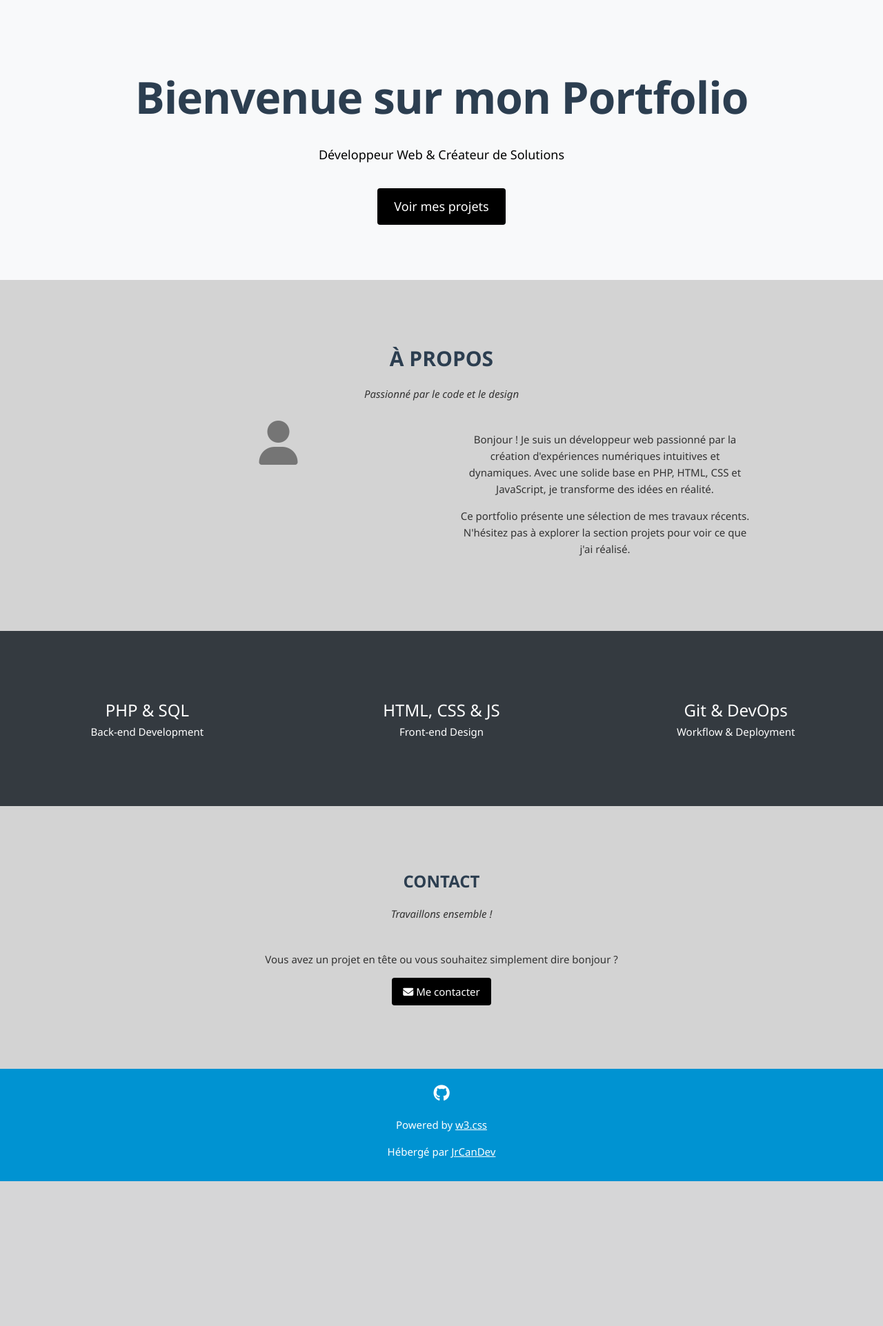
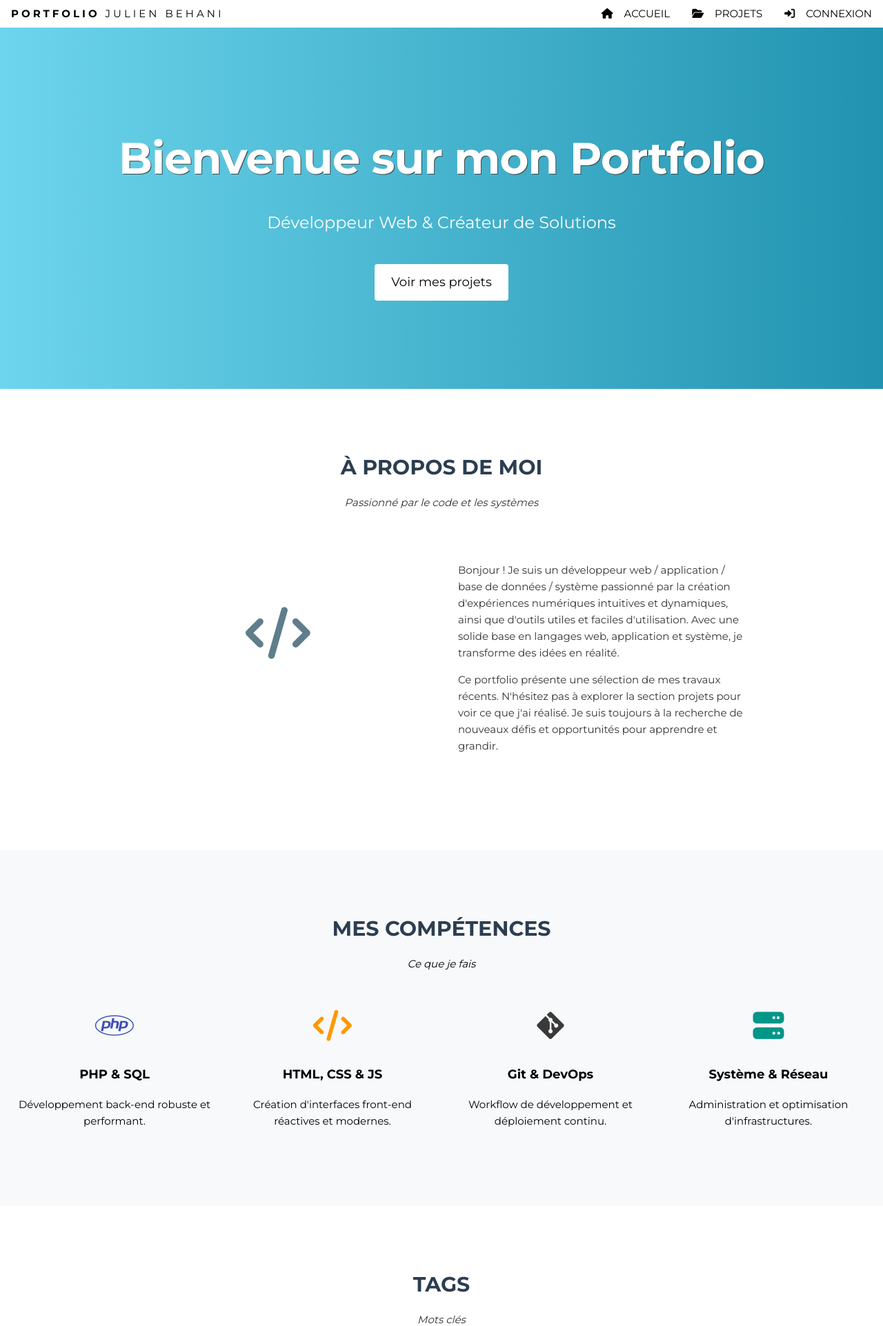
Before and after one commit to kinator/portfolio, a PHP site: the page made by index.php in a window 1280 px wide. Shown: the top 1923 px of the page at 69% size. Before the commit the page ends 1713 px from the top, so only its background shows below. Run offline with PHP 8.4, Linux system fonts and the light colour scheme; data that the repository does not hold is empty; some libraries are stand-ins or nearby versions.

Commit message:
Added tags to database and fixed routes

```diff
--- a/bdd.sql
+++ b/bdd.sql
@@ -39,7 +39,6 @@ INSERT INTO utilisateurs (nom_util, mdp, admin) VALUES
 
 INSERT INTO competences (id_comp, name, description) VALUES
 ('GIT', 'Git', 'Gestion de versions décentralisée.'),
-('OPTIMISATION', 'Optimisation', 'Amélioration des performances et de l''efficacité.'),
 -- Web
 ('HTML', 'HTML', 'Langage de balisage pour le Web.'),
 ('CSS', 'CSS', 'Feuilles de style en cascade pour la mise en forme de pages Web.'),
--- a/check_login.php
+++ b/check_login.php
@@ -29,4 +29,5 @@ if (isset($_POST['connect'])) {
     }
 }
 
-header('Location:index.php');
+$base_url = rtrim(dirname($_SERVER['SCRIPT_NAME']), '/');
+header('Location: ' . $base_url . '/');
--- a/controllers/accueil/index.controller.php
+++ b/controllers/accueil/index.controller.php
@@ -1,2 +1,4 @@
 <?php
+$db = require "$root/lib/pdo.php";
+$tags = getTags($db);
 include "$root/views/accueil/index.view.php";
--- a/controllers/projets/index.controller.php
+++ b/controllers/projets/index.controller.php
@@ -1,2 +1,2 @@
 <?php
-include "$root/views/accueil/index.view.php";
+include "$root/views/projets/index.view.php";
--- a/css/styles.css
+++ b/css/styles.css
@@ -6,13 +6,18 @@
   --light-bg: #f8f9fa;
   --dark-bg: #343a40;
   --white: #ffffff;
-  --font-main: 'Segoe UI', Tahoma, Geneva, Verdana, sans-serif;
 }
 
 body {
-  font-family: var(--font-main);
   color: var(--text-color);
   line-height: 1.6;
+  display: flex;
+  flex-direction: column;
+  min-height: 100vh;
+}
+
+body, h1, h2, h3, h4, h5, h6 {
+  font-family: "Montserrat", sans-serif;
 }
 
 h1, h2, h3, h4, h5, h6 {
@@ -171,3 +176,7 @@ h1, h2, h3, h4, h5, h6 {
   padding-top: 80px !important;
   padding-bottom: 80px !important;
 }
+
+.maincontent {
+  flex: 1;
+}
--- a/disconnect.php
+++ b/disconnect.php
@@ -1,7 +1,9 @@
 <?php
 session_start();
 session_destroy();
-header("Location: index.php");
+session_start(); // Start a new session to store the flash message
 $_SESSION['mesgs']['confirm'][] = 'Déconnecté avec succés';
+$base_url = rtrim(dirname($_SERVER['SCRIPT_NAME']), '/');
+header("Location: " . $base_url . "/");
 exit();
 ?>
--- a/inc/footer.php
+++ b/inc/footer.php
@@ -1,7 +1,5 @@
 </div>
-<div style="left:0;"></div>
 <?php
-session_start();
 $errors = isset($_SESSION['mesgs']['errors']) ? $_SESSION['mesgs']['errors'] : [];
 $confirms = isset($_SESSION['mesgs']['confirm']) ? $_SESSION['mesgs']['confirm'] : [];
 $errors = json_encode($errors);
@@ -14,14 +12,12 @@ if ($db) {
 }
 ?>
 
-<div class="spacer" <?= $preventBackground ? '' : 'style="background: lightgrey ;"'?>></div>
-
 <script>
   var errors = <?= $errors ?>;
   var confirms = <?= $confirms ?>;
 
   setTimeout(function() {
-    if (errors != "") {
+    if (errors && errors.length > 0) {
       errors.forEach(error => {
         alert(error);
       });
@@ -29,38 +25,16 @@ if ($db) {
   }, 300);
 
   setTimeout(function() {
-    if (confirms != "") {
+    if (confirms && confirms.length > 0) {
       confirms.forEach(confirm => {
         alert(confirm);
       });
     }
   }, 300);
-
-  window.addEventListener('load', adjustSpacer);
-  window.addEventListener('resize', adjustSpacer);
-
-  function adjustSpacer() {
-    const body = document.body;
-    const html = document.documentElement;
-
-    const header = document.querySelector('.fullHead');
-    const footer = document.querySelector('footer');
-    const content = document.querySelector('.maincontent');
-    const spacer = document.querySelector('.spacer');
-
-    const totalUsedHeight =
-      header.offsetHeight +
-      footer.offsetHeight +
-      content.offsetHeight;
-
-    const windowHeight = window.innerHeight;
-
-    const extraSpace = windowHeight - totalUsedHeight;
-    spacer.style.height = extraSpace > 0 ? `${extraSpace+1}px` : '0';
-  }
 </script>
 
-<footer class="w3-container w3-padding-16 w3-center w3-text-white main-background-color w3-xlarge">
+<!-- Footer -->
+<footer class="w3-container w3-padding-32 w3-center w3-black w3-xlarge">
   <a href="https://github.com/JrCanDev/GDI" target="_blank"><i class="fab fa-github w3-hover-opacity" aria-hidden="true"></i></a>
   <p class="w3-medium">Powered by <a href="https://www.w3schools.com/w3css/default.asp" target="_blank">w3.css</a></p>
   <p class="w3-medium">Hébergé par <a href="https://github.com/JrCanDev" target="_blank">JrCanDev</a></p>
--- a/inc/head.php
+++ b/inc/head.php
@@ -7,28 +7,20 @@
 
 <head>
     <meta charset="utf-8">
-    <title>GDI - Gestion du Département Informatique</title>
+    <title>Portfolio de Julien Behani</title>
     <meta name="viewport" content="width=device-width, initial-scale=1">
     <link rel="stylesheet" href="https://www.w3schools.com/w3css/4/w3.css">
+    <link rel="stylesheet" href="https://fonts.googleapis.com/css?family=Montserrat:400,700&display=swap">
     <link rel="stylesheet" href="https://cdnjs.cloudflare.com/ajax/libs/font-awesome/6.2.1/css/all.min.css" integrity="sha512-MV7K8+y+gLIBoVD59lQIYicR65iaqukzvf/nwasF0nqhPay5w/9lJmVM2hMDcnK1OnMGCdVK+iQrJ7lzPJQd1w==" crossorigin="anonymous" referrerpolicy="no-referrer" />
-    <link rel="stylesheet" href="https://gdi.jrcan.dev/css/styles.css" />
-    <link rel="stylesheet" href="https://fonts.googleapis.com/icon?family=Material+Icons">
-    <script src="/js/scripts.js"></script>
+    <link rel="stylesheet" href="<?= $base_url ?>/css/styles.css" />
     <script src="https://code.jquery.com/jquery-3.6.0.min.js"></script>
 </head>
 <body>
     <div class="fullHead">
         <div class="menutop">
             <?php
-            if ($authorized == true)
-                include dirname(__FILE__) . '/top.php';
-            ?>
-        </div>
-        <div class="menuleft">
-            <?php
-            if ($authorized == true)
-                include  dirname(__FILE__) . '/left.php';
+            include dirname(__FILE__) . '/top.php';
             ?>
         </div>
     </div>
-    <div class="maincontent w3-display-container w3-center" style="background: lightgrey;">
+    <div class="maincontent">
--- a/inc/top.php
+++ b/inc/top.php
@@ -1,148 +1,65 @@
 <?php
-  try {
-    if (!isset($_SESSION)) {
-      session_start();
-    }
-
-    if (!isset($db)) {
-      $db = require "$root/lib/pdo.php";
-    }
-
-    $stmt = $db->query("SELECT id_as FROM annee_scolaire ORDER BY id_as DESC");
-    $years = $stmt->fetchAll(PDO::FETCH_ASSOC);
-
-    if (isset($_SESSION['annee'])) {
-      $selected = $_SESSION['annee'];
-      $first_load = false;
-    } else {
-      $first_load = true;
-      $selected = $years[0]['id_as'];
-      $_SESSION['annee'] = $selected;
-    };
-
-  } catch (Throwable $e) {
-    echo ''. $e->getMessage() .'';
-  }
+if (isset($_SESSION['user']) && file_exists(dirname(__FILE__, 2) . '/class/authClass.php')) {
+  require_once dirname(__FILE__, 2) . '/class/authClass.php';
+}
 ?>
 
 <!-- Navbar -->
-<div class="w3-display-container top_header" style="min-height: 100px; max-height: 200px;">
-  <div class="w3-padding w3-display-left logo-container">
-    <img src="/img/logo.png" alt="Logo" class="logo" style="height: 75px">
-  </div>
-  <div class="w3-padding w3-display-middle w3-center">
-    <p class="title"><b><?= isset($pageTitle) ? sanitize($pageTitle) : 'Gestion du Département informatique' ?></b></p>
-  </div>
-  <div class="w3-padding w3-display-topright w3-margin" style="display:flex; flex-direction: row; justify-content: center; align-items: center">
-    <h4 class="title" style="padding-right: 20px"><?= $_SESSION['user']['nom_ens'] == 'admin_nom' ? 'admin' : sanitize($_SESSION['user']['nom_ens']) . " " . sanitize($_SESSION['user']['prenom_ens'])?></h4>
-    <img src="/img/exit.png" class="clickable" alt="exit" id="disconnectImg" style="height: 50px">
-  </div>
+<div class="w3-bar w3-white w3-card" id="myNavbar">
+    <a href="<?= $base_url ?>/" class="w3-bar-item w3-button w3-wide"><b>PORTFOLIO</b> JULIEN BEHANI</a>
+    <!-- Right-sided navbar links -->
+    <div class="w3-right w3-hide-small">
+      <a href="<?= $base_url ?>/" class="w3-bar-item w3-button"><i class="fa fa-home w3-margin-right"></i>ACCUEIL</a>
+      <a href="<?= $base_url ?>/projets" class="w3-bar-item w3-button"><i class="fa fa-folder-open w3-margin-right"></i>PROJETS</a>
+      <?php if (isset($_SESSION['user']) && authClass::checkPriviledAdmin($_SESSION['user']['nom_util'])) { ?>
+        <a href="<?= $base_url ?>/bd" class="w3-bar-item w3-button"><i class="fa fa-database w3-margin-right"></i>BASE DE DONNÉES</a>
+      <?php } ?>
+      <?php if (isset($_SESSION['user'])) : ?>
+        <div class="w3-dropdown-hover w3-right">
+          <button class="w3-button"><i class="fa fa-user w3-margin-right"></i><?= $_SESSION['user']['nom_ens'] == 'admin_nom' ? 'ADMIN' : strtoupper(sanitize($_SESSION['user']['prenom_ens'])) ?> <i class="fa fa-caret-down"></i></button>
+          <div class="w3-dropdown-content w3-bar-block w3-card-4">
+            <a href="<?= $base_url ?>/disconnect.php" class="w3-bar-item w3-button">Déconnexion</a>
+          </div>
+        </div>
+      <?php else : ?>
+        <a href="<?= $base_url ?>/login.php" class="w3-bar-item w3-button"><i class="fa fa-sign-in-alt w3-margin-right"></i>CONNEXION</a>
+      <?php endif; ?>
+    </div>
+    <!-- Hide right-floated links on small screens and replace them with a menu icon -->
+    <a href="javascript:void(0)" class="w3-bar-item w3-button w3-right w3-hide-large w3-hide-medium" onclick="w3_open()">
+      <i class="fa fa-bars"></i>
+    </a>
 </div>
 
-<div>
-  <nav class="w3-bar w3-card">
-    <form method='GET'>
-      <button type='submit' class="w3-bar-item w3-button headButton">
-        <b>Accueil</b>
-      </button>
-    </form>
-    <form method='GET'>
-      <input type='hidden' name='page' value='services'>
-      <button type='submit' class="w3-bar-item w3-button headButton">
-        <b>Services</b>
-      </button>
-    </form>
-    <form method='GET'>
-      <input type='hidden' name='page' value='maquette'>
-      <button type='submit' class="w3-bar-item w3-button headButton">
-        <b>Maquette</b>
-      </button>
-    </form>
-    <form method='GET'>
-      <input type='hidden' name='page' value='stats'>
-      <button type='submit' class="w3-bar-item w3-button headButton">
-        <b>Stats/données brutes</b>
-      </button>
-    </form>
-    <?php if (authClass::checkPriviledgeVacataire($_SESSION['user']['nom_util'])) { ?>
-    <form method='GET'>
-      <input type='hidden' name='page' value='vaca'>
-      <button type='submit' class="w3-bar-item w3-button headButton">
-        <b>Coordonnées des vacataires</b>
-      </button>
-    </form>
-    <?php } if (authClass::checkPriviledgeDatabase($_SESSION['user']['nom_util'])) { ?>
-    <form method='GET'>
-      <input type='hidden' name='page' value='bd'>
-      <button type='submit' class="w3-bar-item w3-button headButton">
-        <b>Base de données</b>
-      </button>
-    </form>
-    <?php } ?>
-    <select id="choose_year" class="w3-right w3-padding">
-      <?php
-      echo authClass::checkPriviledgeDatabase($_SESSION['user']['nom_util']) ? "<option value='new_year'>Créer année</option>" : "";
-      ?>
-      <?php foreach ($years as $year) { ?>
-        <option value="<?= $year['id_as'] ?>" <?php if ($selected == $year['id_as']) echo 'selected' ?>><?= sanitize($year['id_as']) ?></option>
-      <?php } ?>
-    </select>
-  </nav>
-</div>
+<!-- Sidebar on small screens when clicking the menu icon -->
+<nav class="w3-sidebar w3-bar-block w3-black w3-card w3-animate-left w3-hide-medium w3-hide-large" style="display:none" id="mySidebar">
+  <a href="javascript:void(0)" onclick="w3_close()" class="w3-bar-item w3-button w3-large w3-padding-16">Fermer ×</a>
+  <a href="<?= $base_url ?>/" onclick="w3_close()" class="w3-bar-item w3-button">ACCUEIL</a>
+  <a href="<?= $base_url ?>/projets" onclick="w3_close()" class="w3-bar-item w3-button">PROJETS</a>
+  <?php if (isset($_SESSION['user']) && authClass::checkPriviledAdmin($_SESSION['user']['nom_util'])) { ?>
+    <a href="<?= $base_url ?>/bd" onclick="w3_close()" class="w3-bar-item w3-button">BASE DE DONNÉES</a>
+  <?php } ?>
+  <?php if (isset($_SESSION['user'])) : ?>
+    <a href="<?= $base_url ?>/disconnect.php" class="w3-bar-item w3-button">DÉCONNEXION</a>
+  <?php else : ?>
+    <a href="<?= $base_url ?>/login.php" class="w3-bar-item w3-button">CONNEXION</a>
+  <?php endif; ?>
+</nav>
 
 <script>
-  <?php
-  echo authClass::checkPriviledgeDatabase($_SESSION['user']['nom_util']) && (isset($first_load) && $first_load === true) ? "document.getElementById('mySelect').selectedIndex = 0;" : "";
-  ?>
+// Toggle between showing and hiding the sidebar when clicking the menu icon
+var mySidebar = document.getElementById("mySidebar");
 
-  document.getElementById('disconnectImg').addEventListener('click', function() {
-      window.location.href = '/disconnect.php';
-  });
+function w3_open() {
+  if (mySidebar.style.display === 'block') {
+    mySidebar.style.display = 'none';
+  } else {
+    mySidebar.style.display = 'block';
+  }
+}
 
-  document.querySelectorAll('.headButton').forEach(button => {
-    button.addEventListener('click', function () {
-      const pageUrl = this.getAttribute('data-url')
-      window.location.href = pageUrl;
-    });
-  });
-
-  document.getElementById('choose_year').addEventListener('change', function() {
-    if (this.value === 'new_year') {
-      window.location.href = 'index.php?page=new_year';
-      return;
-    }
-    $.ajax({
-      url: '/inc/top.year.ajax.php',
-      type: 'POST',
-      data: {
-        selected: this.value
-      },
-      success: function(response) {
-        location.reload();
-      }
-    });
-  });
-
-  function adjustTextSize() {
-    const textElements = document.querySelectorAll('.title');
-    const screenWidth = window.innerWidth;
-
-    let fontSize;
-    if (screenWidth < 700) {
-      fontSize = '0px';
-    } else if (screenWidth < 800) {
-      fontSize = '12px';
-    } else if (screenWidth < 1100) {
-      fontSize = '16px';
-    } else {
-      fontSize = '24px';
-    }
-
-    textElements.forEach(element => {
-      element.style.fontSize = fontSize;
-    });
-  }
-
-  window.addEventListener('load', adjustTextSize);
-  window.addEventListener('resize', adjustTextSize);
+// Close the sidebar with the close button
+function w3_close() {
+    mySidebar.style.display = "none";
+}
 </script>
--- a/index.php
+++ b/index.php
@@ -1,24 +1,35 @@
 <?php
-$auth = require_once dirname(__FILE__) . '/lib/security.lib.php';
+session_start();
 require_once dirname(__FILE__) . '/lib/project.lib.php';
 include_once dirname(__FILE__) . '/vendor/autoload.php';
 
 $root = dirname(__FILE__);
+$base_url = rtrim(dirname($_SERVER['SCRIPT_NAME']), '/');
 
-switch (GETPOST('page')) {
-  case 'projets':
-    include "$root/controllers/projets/index.controller.php";
-    break;
+// Get the page from the query string provided by .htaccess, trimming slashes.
+$requestPath = isset($_GET['q']) ? trim($_GET['q'], '/') : '';
+$page = $requestPath === '' ? null : $requestPath;
 
-    case 'bd':
-    include "$root/controllers/database/index.controller.php";
-    break;
+// Define all routes and whether they require authentication
+$routes = [
+    'projets'  => ['controller' => "$root/controllers/projets/index.controller.php", 'auth' => false],
+    'bd'       => ['controller' => "$root/controllers/database/index.controller.php", 'auth' => true],
+    null       => ['controller' => "$root/controllers/accueil/index.controller.php", 'auth' => false]
+];
 
-    case null:
-    include "$root/controllers/accueil/index.controller.php";
-    break;
+// Check if the page is a defined route
+if (array_key_exists($page, $routes)) {
+    $route = $routes[$page];
 
-    default:
+    // If authentication is required for the route, include the security library
+    if ($route['auth']) {
+        $auth = require_once dirname(__FILE__) . '/lib/security.lib.php';
+    }
+
+    // Include the controller for the page
+    include $route['controller'];
+} else {
+    // If the page is not found, show a 404 error
+    http_response_code(404);
     include "$root/views/404.php";
-    break;
 }
--- a/lib/pdo.php
+++ b/lib/pdo.php
@@ -2,23 +2,25 @@
 try {
     // Autoloader
     require_once dirname(__FILE__) . '/../vendor/autoload.php';
-    $dotenv = Dotenv\Dotenv::createImmutable(dirname(__FILE__) . '/../');
+    $dotenv = Dotenv\Dotenv::createImmutable(dirname(__FILE__, 2));
     $dotenv->load();
 
     // Récupération des informations présentes dans le fichier de conf .env
-    $db_host = $_ENV['DB_HOST'];
-    $db_name = $_ENV['DB_NAME'];
-    $db_port = $_ENV['DB_PORT'];
-    $db_username = $_ENV['DB_USER'];
-    $db_password = $_ENV['DB_PASS'];
+    $db_host = $_ENV['DB_HOST'] ?? null;
+    $db_name = $_ENV['DB_NAME'] ?? null;
+    $db_port = $_ENV['DB_PORT'] ?? null;
+    $db_username = $_ENV['DB_USER'] ?? null;
+    $db_password = $_ENV['DB_PASS'] ?? null;
 
     if (
         empty($db_host)
         || empty($db_name)
         || empty($db_username)
-        || empty($db_password)
+        || empty($db_port)
+        || !isset($db_password)
     ) {
         $_SESSION['mesgs']['errors'][] = 'ERREUR Configuration: les informations n\'ont pas pu être chargées.';
+        return null;
     }
 
     // ouverture de la connexion
@@ -30,6 +32,7 @@ try {
     } catch (PDOException $e) {
         $db = null;
         $_SESSION['mesgs']['errors'][] = 'ERREUR Base de données: ' . $e->getMessage();
+        return null;
     }
 } catch (Exception $e) {
     echo 'ERREUR: ' . $e->getMessage();
--- a/lib/project.lib.php
+++ b/lib/project.lib.php
@@ -132,3 +132,16 @@ function getInputType($type, $pdo = false): string {
     }
   }
 }
+
+function getTags($db)
+{
+    if (!$db) {
+        return [];
+    }
+    try {
+        $stmt = $db->query("SELECT * FROM competences");
+        return $stmt->fetchAll(PDO::FETCH_ASSOC);
+    } catch (PDOException $e) {
+        return [];
+    }
+}
--- a/lib/security.lib.php
+++ b/lib/security.lib.php
@@ -1,5 +1,4 @@
 <?php
-session_start(); // Démarrage de la session
 error_reporting(E_ALL & ~E_NOTICE & ~E_WARNING);
 require_once dirname(__FILE__) . '/../class/authClass.php';
 $authorized = authClass::is_auth($_SESSION);
--- a/views/404.php
+++ b/views/404.php
@@ -2,8 +2,10 @@
 include "$root/inc/head.php";
 ?>
 
-<div class="margin w3-border w3-padding" style="background: white;">
-  <p>La page n'existe pas</p>
+<div class="w3-container w3-center w3-padding-64">
+    <h1 class="w3-jumbo"><b>404</b></h1>
+    <p class="w3-large">Oups ! La page demandée n'existe pas.</p>
+    <a href="<?= $base_url ?>/" class="w3-button w3-black w3-padding-large w3-large w3-margin-top">Retour à l'accueil</a>
 </div>
 
 <?php
--- a/views/accueil/index.view.php
+++ b/views/accueil/index.view.php
@@ -2,52 +2,76 @@
 include "$root/inc/head.php";
 ?>
 
-<!-- Hero Section -->
-<div class="w3-container w3-light-grey w3-center w3-padding-64">
-    <h1 class="w3-jumbo"><b>Bienvenue sur mon Portfolio</b></h1>
-    <p class="w3-large">Développeur Web & Créateur de Solutions</p>
-    <a href="<?= $root; ?>/projets" class="w3-button w3-black w3-padding-large w3-large w3-margin-top">Voir mes projets</a>
+<header class="w3-container w3-center" style="padding:128px 16px; background: linear-gradient(to right, #6dd5ed, #2193b0);">
+    <h1 class="w3-jumbo w3-text-white" style="text-shadow:1px 1px 0 #444"><b>Bienvenue sur mon Portfolio</b></h1>
+    <p class="w3-xlarge w3-text-white">Développeur Web & Créateur de Solutions</p>
+    <a href="<?= $base_url ?>/projets" class="w3-button w3-white w3-padding-large w3-large w3-margin-top w3-hover-opacity">Voir mes projets</a>
+</header>
+
+<!-- About Section -->
+<div class="w3-content w3-container w3-padding-64" id="about">
+  <h2 class="w3-center">À PROPOS DE MOI</h2>
+  <p class="w3-center"><em>Passionné par le code et les systèmes</em></p>
+  <div class="w3-row w3-padding-32">
+    <div class="w3-col m6 w3-padding-large w3-hide-small">
+      <div class="w3-center w3-padding-64">
+        <i class="fa fa-code fa-5x w3-text-blue-grey"></i>
+      </div>
     </div>
 
-<!-- About Section -->
-<div class="w3-content w3-padding-64 w3-container">
-    <h2 class="w3-center">À PROPOS</h2>
-    <p class="w3-center"><em>Passionné par le code et le design</em></p>
-    <div class="w3-row">
-        <div class="w3-col m6 w3-center w3-padding-large">
-            <!-- Placeholder icon for profile image -->
-            <i class="fa fa-user w3-jumbo w3-text-grey"></i>
-        </div>
     <div class="w3-col m6 w3-padding-large">
-            <p>Bonjour ! Je suis un développeur web passionné par la création d'expériences numériques intuitives et dynamiques. Avec une solide base en PHP, HTML, CSS et JavaScript, je transforme des idées en réalité.</p>
-            <p>Ce portfolio présente une sélection de mes travaux récents. N'hésitez pas à explorer la section projets pour voir ce que j'ai réalisé.</p>
+      <p>Bonjour ! Je suis un développeur web / application / base de données / système passionné par la création d'expériences numériques intuitives et dynamiques, ainsi que d'outils utiles et faciles d'utilisation. Avec une solide base en langages web, application et système, je transforme des idées en réalité.</p>
+      <p>Ce portfolio présente une sélection de mes travaux récents. N'hésitez pas à explorer la section projets pour voir ce que j'ai réalisé. Je suis toujours à la recherche de nouveaux défis et opportunités pour apprendre et grandir.</p>
     </div>
   </div>
 </div>
 
 <!-- Skills Section -->
-<div class="w3-row w3-center w3-dark-grey w3-padding-64">
-    <div class="w3-third w3-section">
-        <span class="w3-xlarge">PHP & SQL</span><br>
-        Back-end Development
+<div class="w3-row-padding w3-center w3-light-grey w3-padding-64">
+    <h2 class="w3-center">MES COMPÉTENCES</h2>
+    <p class="w3-center"><em>Ce que je fais</em></p><br>
+    <div class="w3-quarter w3-section">
+        <i class="fab fa-php fa-3x w3-margin-bottom w3-text-indigo"></i>
+        <p class="w3-large"><b>PHP & SQL</b></p>
+        <p>Développement back-end robuste et performant.</p>
     </div>
-    <div class="w3-third w3-section">
-        <span class="w3-xlarge">HTML, CSS & JS</span><br>
-        Front-end Design
+    <div class="w3-quarter w3-section">
+        <i class="fa fa-code fa-3x w3-margin-bottom w3-text-orange"></i>
+        <p class="w3-large"><b>HTML, CSS & JS</b></p>
+        <p>Création d'interfaces front-end réactives et modernes.</p>
     </div>
-    <div class="w3-third w3-section">
-        <span class="w3-xlarge">Git & DevOps</span><br>
-        Workflow & Deployment
+    <div class="w3-quarter w3-section">
+        <i class="fab fa-git-alt fa-3x w3-margin-bottom w3-text-dark-grey"></i>
+        <p class="w3-large"><b>Git & DevOps</b></p>
+        <p>Workflow de développement et déploiement continu.</p>
+    </div>
+    <div class="w3-quarter w3-section">
+        <i class="fa fa-server fa-3x w3-margin-bottom w3-text-teal"></i>
+        <p class="w3-large"><b>Système & Réseau</b></p>
+        <p>Administration et optimisation d'infrastructures.</p>
     </div>
 </div>
 
+<div class="w3-row-padding w3-center w3-padding-64">
+    <h2 class="w3-center">TAGS</h2>
+    <p class="w3-center"><em>Mots clés</em></p><br>
+    <?php foreach ($tags as $tag) : ?>
+        <div class="w3-quarter w3-section">
+            <div class="w3-card w3-round-large w3-light-grey w3-padding w3-hover-shadow">
+                <p class="w3-large w3-text-blue-grey"><b><i class="fa fa-hashtag"></i> <?= sanitize($tag['id_comp']) ?></b></p>
+                <p class="w3-small"><?= sanitize($tag['description']) ?></p>
+            </div>
+        </div>
+    <?php endforeach; ?>
+</div>
+
 <!-- Contact Section -->
-<div class="w3-content w3-container w3-padding-64">
-    <h3 class="w3-center">CONTACT</h3>
+<div class="w3-container w3-padding-64 w3-center" id="contact">
+    <h2 class="w3-center">CONTACTEZ-MOI</h2>
     <p class="w3-center"><em>Travaillons ensemble !</em></p>
-    <div class="w3-center w3-padding-large">
-        <p>Vous avez un projet en tête ou vous souhaitez simplement dire bonjour ?</p>
-        <a href="mailto:contact@example.com" class="w3-button w3-black"><i class="fa fa-envelope"></i> Me contacter</a>
+    <div class="w3-large w3-padding-32">
+        <p>Vous avez un projet en tête ou vous souhaitez simplement dire bonjour ? N'hésitez pas à m'envoyer un email.</p>
+        <a href="mailto:behani.julien@gmx.fr" class="w3-button w3-black w3-padding-large w3-large w3-margin-top w3-hover-opacity"><i class="fa fa-paper-plane"></i> ENVOYER UN MESSAGE</a>
     </div>
 </div>
 
```
Also changed, not shown: .htaccess, img/exit.png (added), img/kinator.jpg (added), lib/index.php (added), 1 other file. Lines whose indentation alone changed are shown as unchanged.
